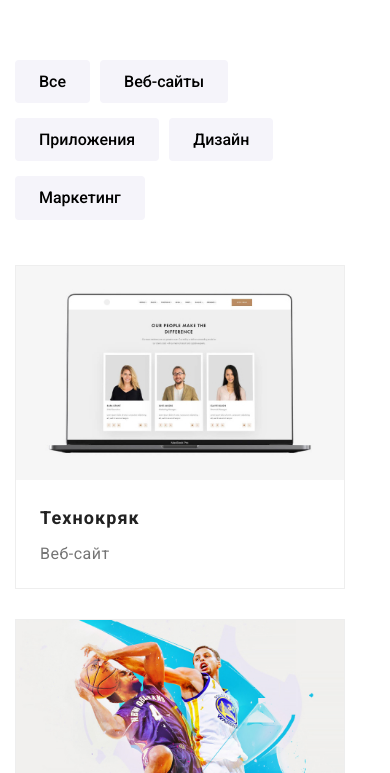
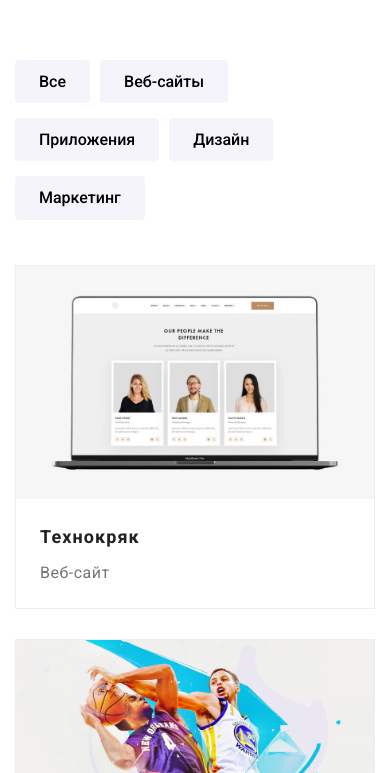
Before and after one commit to VladBasalyha/goit-markup-hw-08, a plain HTML site: page portfolio.html in a window 390 px wide. Shown: the part 71-844 px from the top of the page. Drawn offline with nearby package versions, Linux system fonts and the light colour scheme.

Commit message:
виправив маржини для карток у портфоліо

```diff
--- a/scss/layouts/_portfolio.scss
+++ b/scss/layouts/_portfolio.scss
@@ -114,10 +114,9 @@
       margin-bottom: 0;
     }
   }
-}
-
-@media screen and (max-width: 767px) {
-  margin-right: 0;
+  @media screen and (max-width: 767px) {
+    margin-right: 0;
+  }
 }
 
 .card__image {
```
Also changed, not shown: css/main.css, css/main.min.css, 5 other files.
